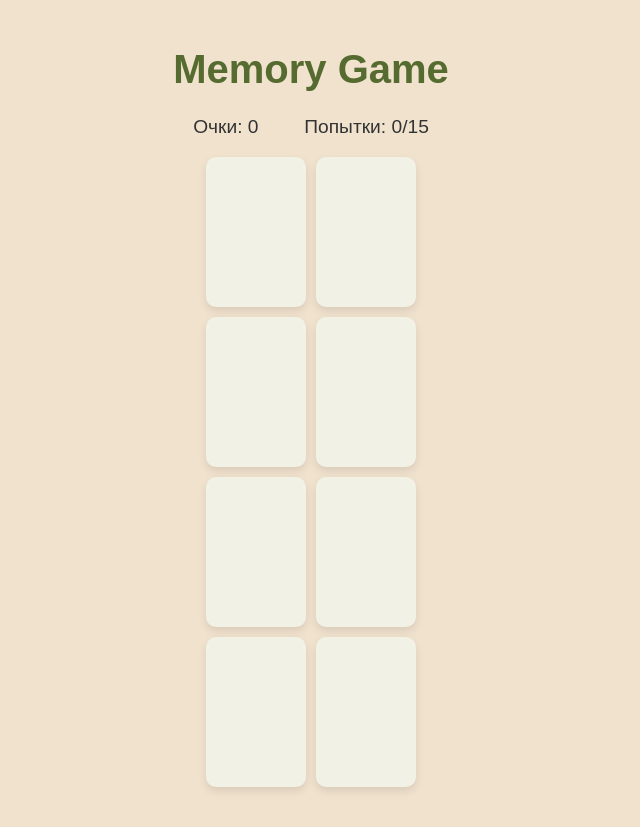
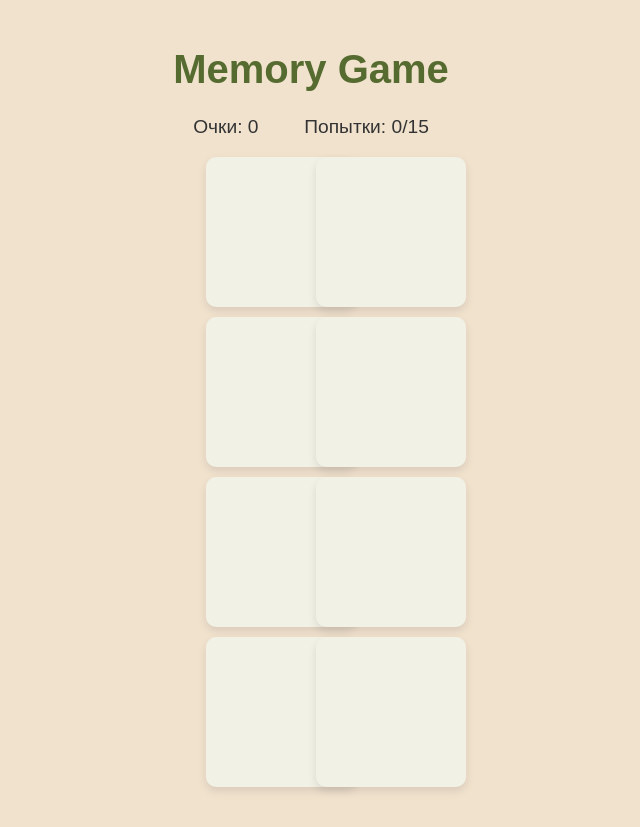
Before and after one commit to Nika-sh-creator/memorygametest, a React (Vite) app: page / in a window 1280 px wide. Shown: the whole page, without its empty margins (329-969 px from the left). Built offline with nearby package versions, Linux system fonts and the light colour scheme; no server answers.

Commit message:
Описание изменений, например: исправила размер карточек и фон

```diff
--- a/src/App.css
+++ b/src/App.css
@@ -30,7 +30,7 @@ h1 {
 }
 
 .card {
-  width: 100px;
+  width: 150px;
   height: 150px;
   background-color: #f1f1e6;
   border-radius: 10px;
```
